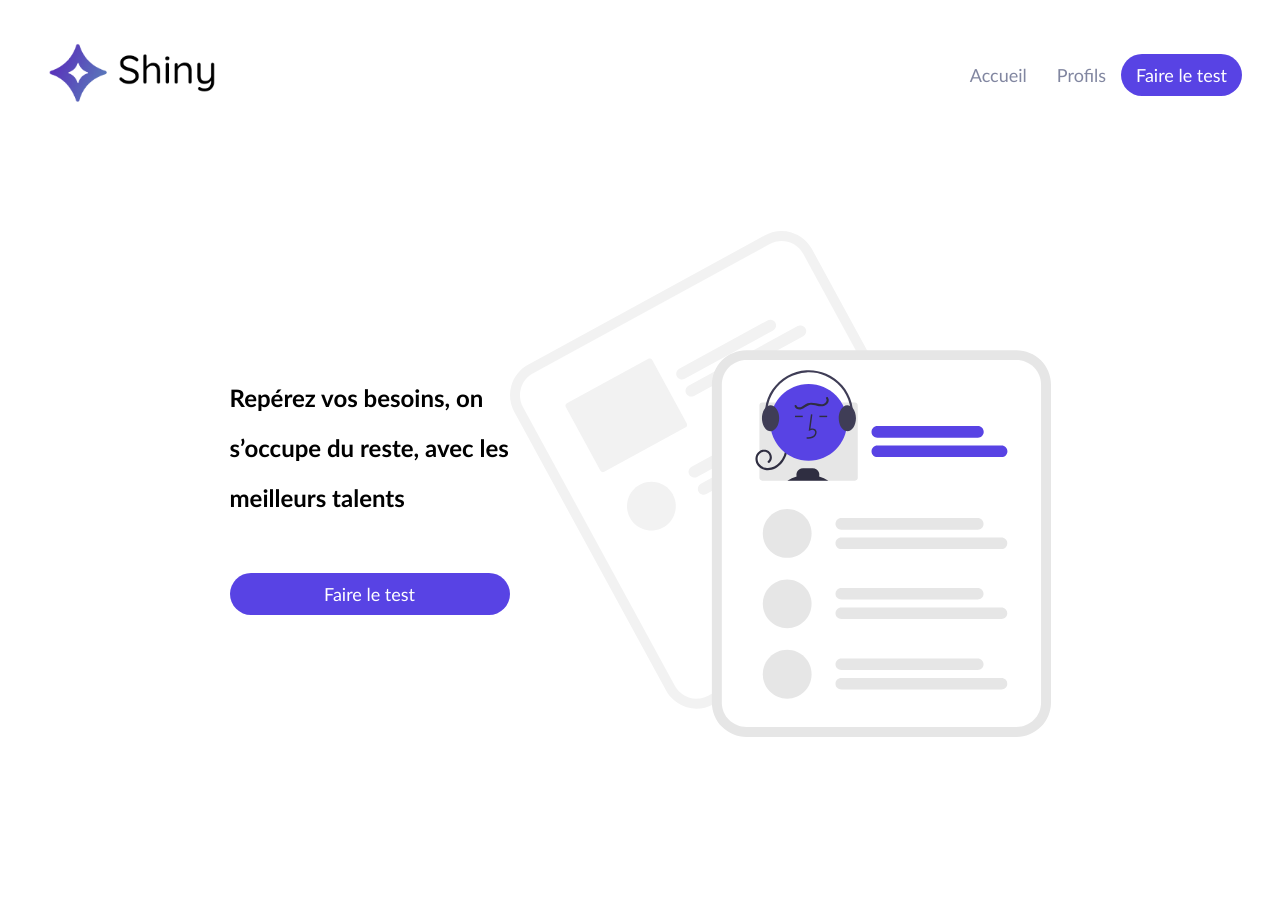
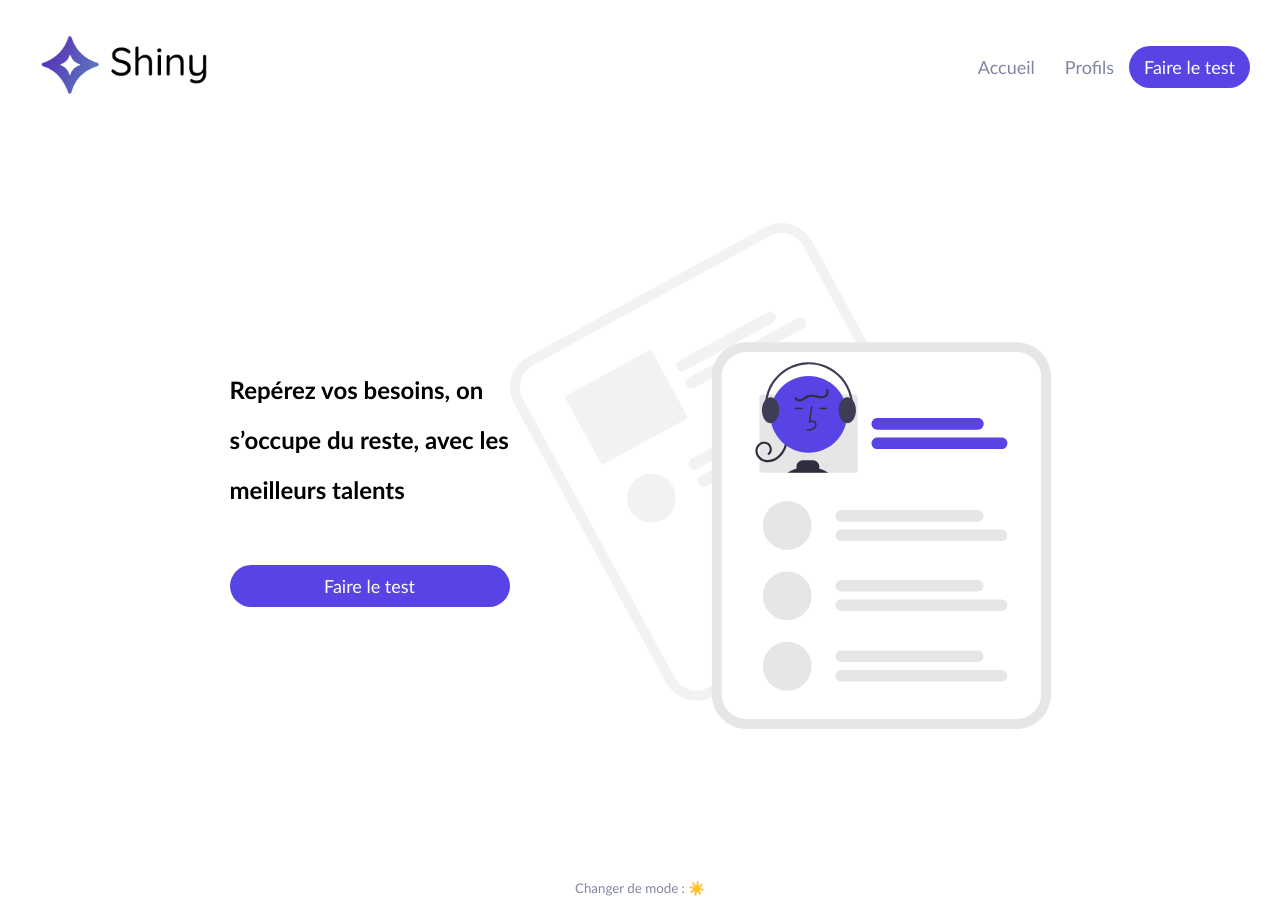
Before and after one commit to Bazene/create-a-complete-app, a React (Create React App) app: page / in a window 1280 px wide. Before the commit the page ends 835 px from the top, so only its background shows below. Built offline with nearby package versions, Linux system fonts and the light colour scheme.

Commit message:
Use of context to make a darkmode theme

```diff
--- a/src/components/Footer/index.jsx
+++ b/src/components/Footer/index.jsx
@@ -1,5 +1,7 @@
 import styled from 'styled-components'
 import colors from '../../utils/style/colors'
+import { useContext } from 'react'
+import { ThemeContext } from '../../utils/context'
 
 const FooterContainer = styled.footer`
     display: flex;
@@ -17,9 +19,13 @@
 `
 
 function Footer() {
+    const { toggleTheme, theme } = useContext(ThemeContext)
+
     return (
         <FooterContainer>
-            <NightModeButton>Changer de mode</NightModeButton>
+            <NightModeButton onClick={() => toggleTheme()}>
+              Changer de mode : {theme === 'light' ? '☀️' : '🌙'}
+            </NightModeButton>
         </FooterContainer>
     )
 }
--- a/src/index.jsx
+++ b/src/index.jsx
@@ -9,18 +9,16 @@
 import Error from './components/Error'
 import Results from './pages/Results'
 import Freelances from './pages/Freelances'
-import { createGlobalStyle } from "styled-components";
+import { GlobalStyle } from "./utils/style/GlobalStyle";
+import { ThemeProvider } from "./utils/context";
+import Footer from "./components/Footer";
 
 const root = ReactDOM.createRoot(document.getElementById('root'));
-const GlobalStyle = createGlobalStyle`
-    div {
-        font-family: 'Trebuchet MS', Helvetica, sans-serif;
-    }
-`
 
 root.render(
   <React.StrictMode>
       <Router>
+        <ThemeProvider>
           <GlobalStyle />
           <Header />
 
@@ -35,6 +33,9 @@
               <Route path="freelance" element={<FreelanceForm />} />
             </Route>
           </Routes>
+
+          <Footer />
+        </ThemeProvider>
       </Router>
   </React.StrictMode>
 )
--- /dev/null
+++ b/src/utils/context/index.jsx
@@ -0,0 +1,16 @@
+import { createContext, useState } from "react";
+
+export const ThemeContext = createContext()
+
+export const ThemeProvider = ({ children }) => {
+    const [theme, setTheme] = useState('light')
+    const toggleTheme = () => {
+        setTheme(theme === 'light' ? 'dark' : 'light')
+    }
+
+    return (
+        <ThemeContext.Provider value={{ theme, toggleTheme }}>
+            {children}
+        </ThemeContext.Provider>
+    )
+}
--- /dev/null
+++ b/src/utils/style/GlobalStyle.jsx
@@ -0,0 +1,26 @@
+import { createGlobalStyle } from "styled-components"
+import { ThemeContext } from "../context"
+import { useContext } from "react"
+
+// export const GlobalStyle = createGlobalStyle`
+//     div {
+//         font-family: 'Trebuchet MS', Helvetica, sans-serif;
+//     }
+// `
+
+const StyledGlobalStyle = createGlobalStyle`
+    * {
+        font-family: 'Trebuchet MS', Helvetica, sans-serif;
+    }
+
+    body {
+        background-color: ${({ isDarkMode }) => (isDarkMode ? '#2F2E41' : 'white')};
+        margin: 0;
+    }
+`
+
+export function GlobalStyle() {
+    const { theme } = useContext(ThemeContext)
+
+    return <StyledGlobalStyle isDarkMode={theme === 'dark'} />
+}
```
Lines whose indentation alone changed are shown as unchanged.
